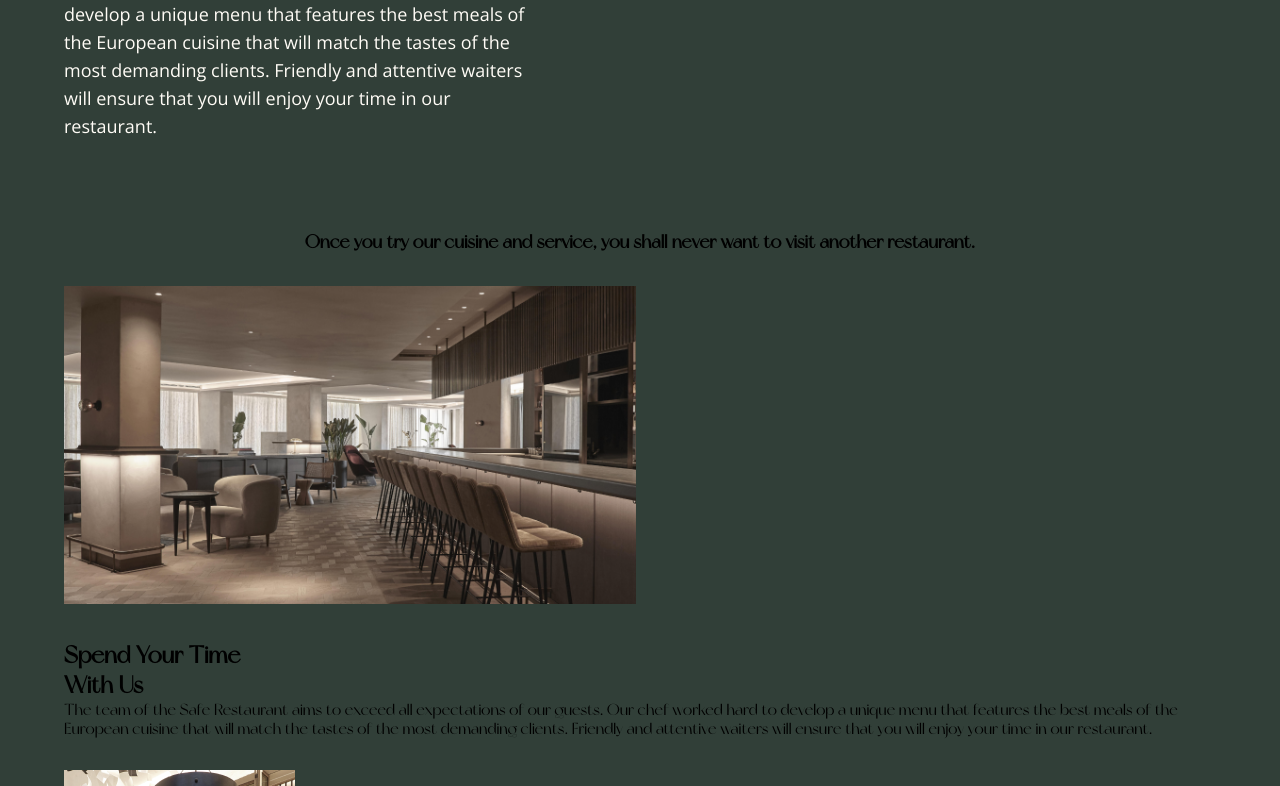
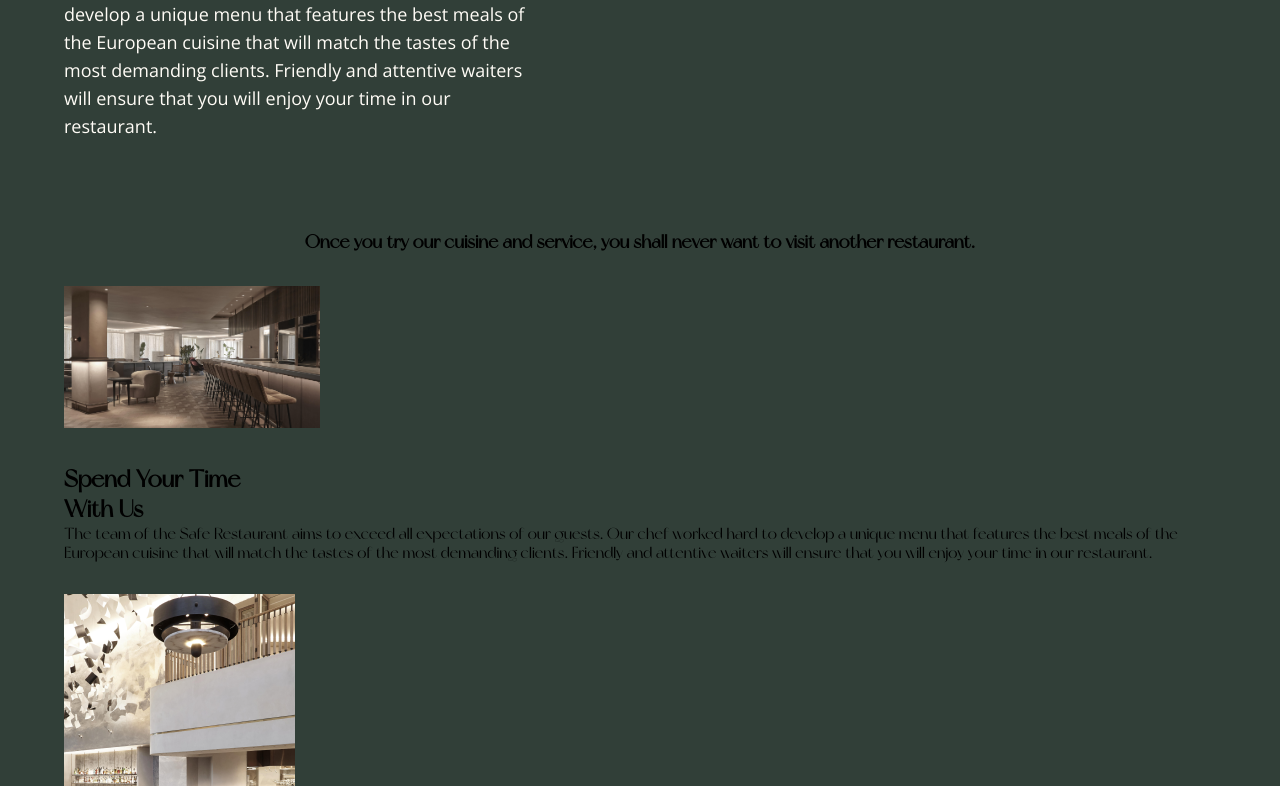
Before and after one commit to gift56/Fullstack-HotelWebsite, a React (Create React App) app: page /restaurant in a window 1280 px wide. Shown: the part 1464-2250 px from the top of the page. Built offline with nearby package versions, Linux system fonts and the light colour scheme.

Commit message:
done adjusting width

```diff
--- a/src/styles/ResturantStyle/ResturantSpace.styled.js
+++ b/src/styles/ResturantStyle/ResturantSpace.styled.js
@@ -25,8 +25,11 @@ export const ResturantSpaceRightArea = styled.div`
   justify-content: center;
   .imageCon {
     width: 100%;
+    display: inherit;
+    align-items: flex-start;
+    justify-content: flex-start;
     .image {
-      width: 572px;
+      width: 256px;
       img {
         width: 100%;
       }
```
